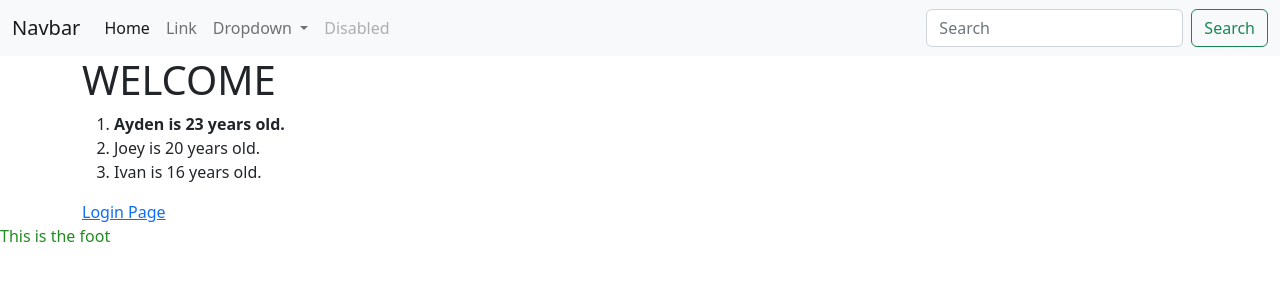
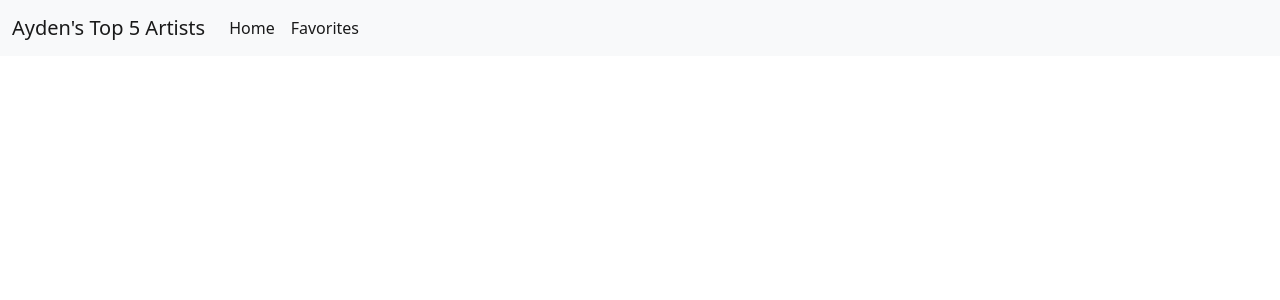
Before and after one commit to aydenco/gram, a Flask app: page / in a window 1280 px wide. Shown: the top 300 px of the page. Run offline with Flask 2, Linux system fonts and the light colour scheme.

Commit message:
updated favorites template and routes

```diff
--- a/app/routes.py
+++ b/app/routes.py
@@ -3,16 +3,16 @@ from flask import render_template
 
 
 @app.route('/')
-def HomePage():
-    people = [
-        {'name' : "Ayden",
-        'age' : 23},
-        {'name' : "Joey",
-        'age' : 20},
-        {'name' : "Ivan",
-        'age' : 16}]
-    return render_template('index.html', names = people)
+def home_page():
+    return render_template('index.html')
 
-@app.route('/login')
-def loginPage():
-    return render_template('login.html')
+@app.route('/favorites')
+def favorites_page():
+    favartists = [
+        {'name' : 'Run the Jewels', 'song' : 'Nobody Speak'},
+        {'name' : 'Freddie Dredd', 'song' : 'Wrath'},
+        {'name' : 'Half Alive', 'song' : 'still feel.'},
+        {'name' : 'Joji', 'song' : 'CANT GET OVER YOU'},
+        {'name' : 'Rainbow Kitten Suprise', 'song' : 'When it lands'}
+    ]
+    return render_template('favorites.html', favartists = favartists)
--- a/app/static/main.css
+++ /dev/null
@@ -1,3 +0,0 @@
-.green {
-    color: forestgreen;
-}
--- a/app/templates/base.html
+++ b/app/templates/base.html
@@ -3,7 +3,7 @@
   <head>
     <meta charset="utf-8">
     <meta name="viewport" content="width=device-width, initial-scale=1">
-    <title>Bootstrap demo</title>
+    <title>Top 5</title>
     <link href="https://cdn.jsdelivr.net/npm/bootstrap@5.2.2/dist/css/bootstrap.min.css" rel="stylesheet" integrity="sha384-Zenh87qX5JnK2Jl0vWa8Ck2rdkQ2Bzep5IDxbcnCeuOxjzrPF/et3URy9Bv1WTRi" crossorigin="anonymous">
     <link rel="stylesheet" href="{{ url_for('static', filename='main.css') }}">
 </head>
@@ -19,7 +19,6 @@
         {% endblock %}
     </div>
 
-    <footer class="green">This is the foot</footer>
     <script src="https://cdn.jsdelivr.net/npm/bootstrap@5.2.2/dist/js/bootstrap.bundle.min.js" integrity="sha384-OERcA2EqjJCMA+/3y+gxIOqMEjwtxJY7qPCqsdltbNJuaOe923+mo//f6V8Qbsw3" crossorigin="anonymous"></script>
   </body>
 </html>
--- a/app/templates/index.html
+++ b/app/templates/index.html
@@ -1,22 +1,7 @@
 {% extends 'base.html' %}
 
 {% block content %}
-    <h1>WELCOME</h1>
 
-    <ol>
-      {% for p in names %}
-      {% if p.name == 'Ayden' %}
 
-      <li><strong>{{ p.name }} is {{ p.age }} years old.</strong></li>
-      {% else %}
 
-      <li>{{ p.name }} is {{ p.age }} years old.</li>
-
-      {% endif %}
-
-      {% endfor %}
-    </ol>
-
-    <a href="/login">Login Page</a>
-
-    {% endblock %}
+{% endblock %}
--- a/app/templates/nav.html
+++ b/app/templates/nav.html
@@ -1,36 +1,17 @@
 <nav class="navbar navbar-expand-lg bg-light">
     <div class="container-fluid">
-      <a class="navbar-brand" href="#">Navbar</a>
+      <a class="navbar-brand" href="#">Ayden's Top 5 Artists</a>
       <button class="navbar-toggler" type="button" data-bs-toggle="collapse" data-bs-target="#navbarSupportedContent" aria-controls="navbarSupportedContent" aria-expanded="false" aria-label="Toggle navigation">
         <span class="navbar-toggler-icon"></span>
       </button>
       <div class="collapse navbar-collapse" id="navbarSupportedContent">
         <ul class="navbar-nav me-auto mb-2 mb-lg-0">
           <li class="nav-item">
-            <a class="nav-link active" aria-current="page" href="#">Home</a>
+            <a class="nav-link active" aria-current="page" href="/">Home</a>
           </li>
           <li class="nav-item">
-            <a class="nav-link" href="#">Link</a>
+            <a class="nav-link active" aria-current="page" href="/favorites">Favorites</a>
           </li>
-          <li class="nav-item dropdown">
-            <a class="nav-link dropdown-toggle" href="#" role="button" data-bs-toggle="dropdown" aria-expanded="false">
-              Dropdown
-            </a>
-            <ul class="dropdown-menu">
-              <li><a class="dropdown-item" href="#">Action</a></li>
-              <li><a class="dropdown-item" href="#">Another action</a></li>
-              <li><hr class="dropdown-divider"></li>
-              <li><a class="dropdown-item" href="#">Something else here</a></li>
-            </ul>
-          </li>
-          <li class="nav-item">
-            <a class="nav-link disabled">Disabled</a>
-          </li>
-        </ul>
-        <form class="d-flex" role="search">
-          <input class="form-control me-2" type="search" placeholder="Search" aria-label="Search">
-          <button class="btn btn-outline-success" type="submit">Search</button>
-        </form>
       </div>
     </div>
   </nav>
```
Also changed, not shown: app/templates/favorites.html (added, +11 -0 lines), app/templates/login.html (deleted, +0 -8 lines).
